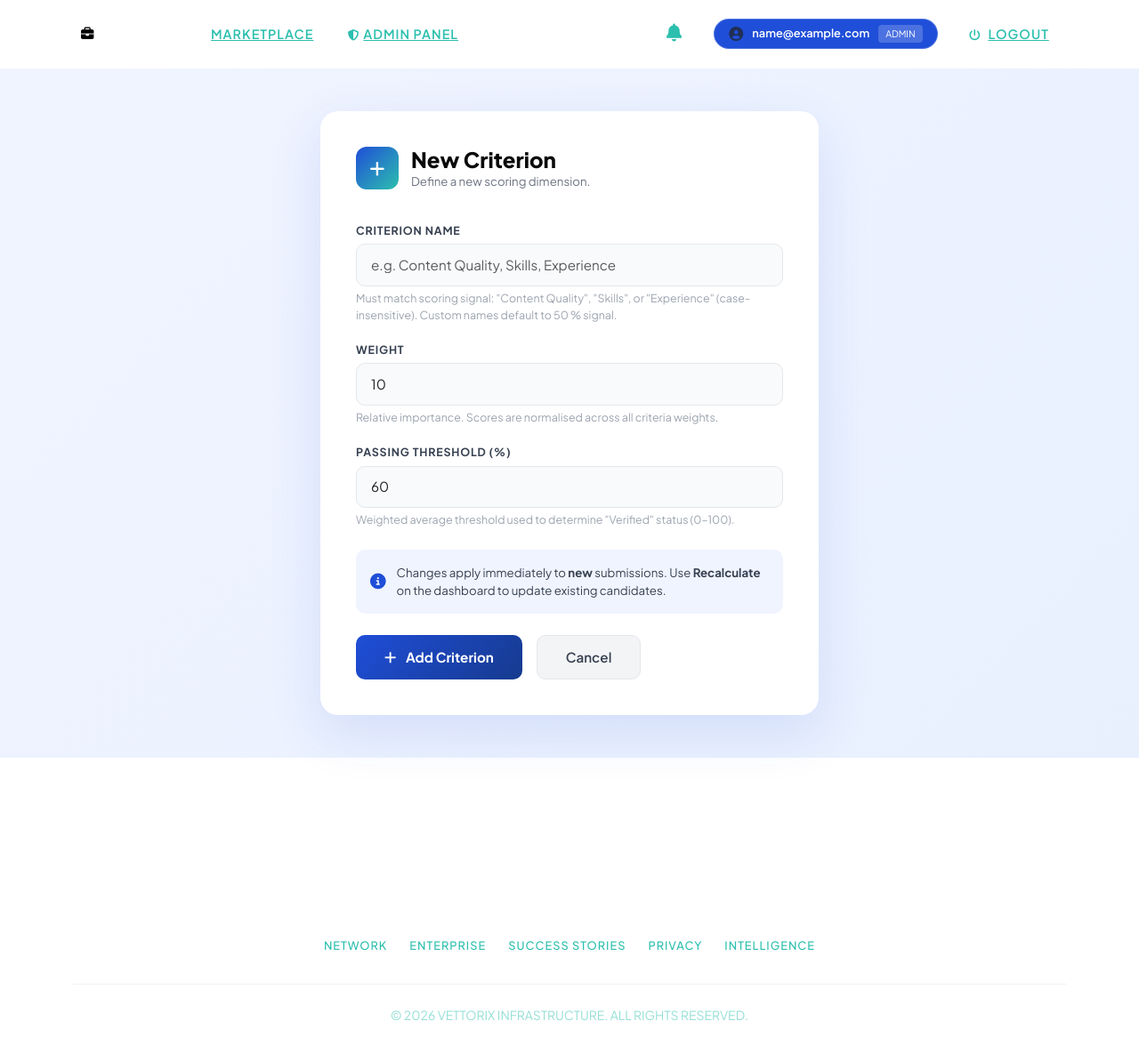
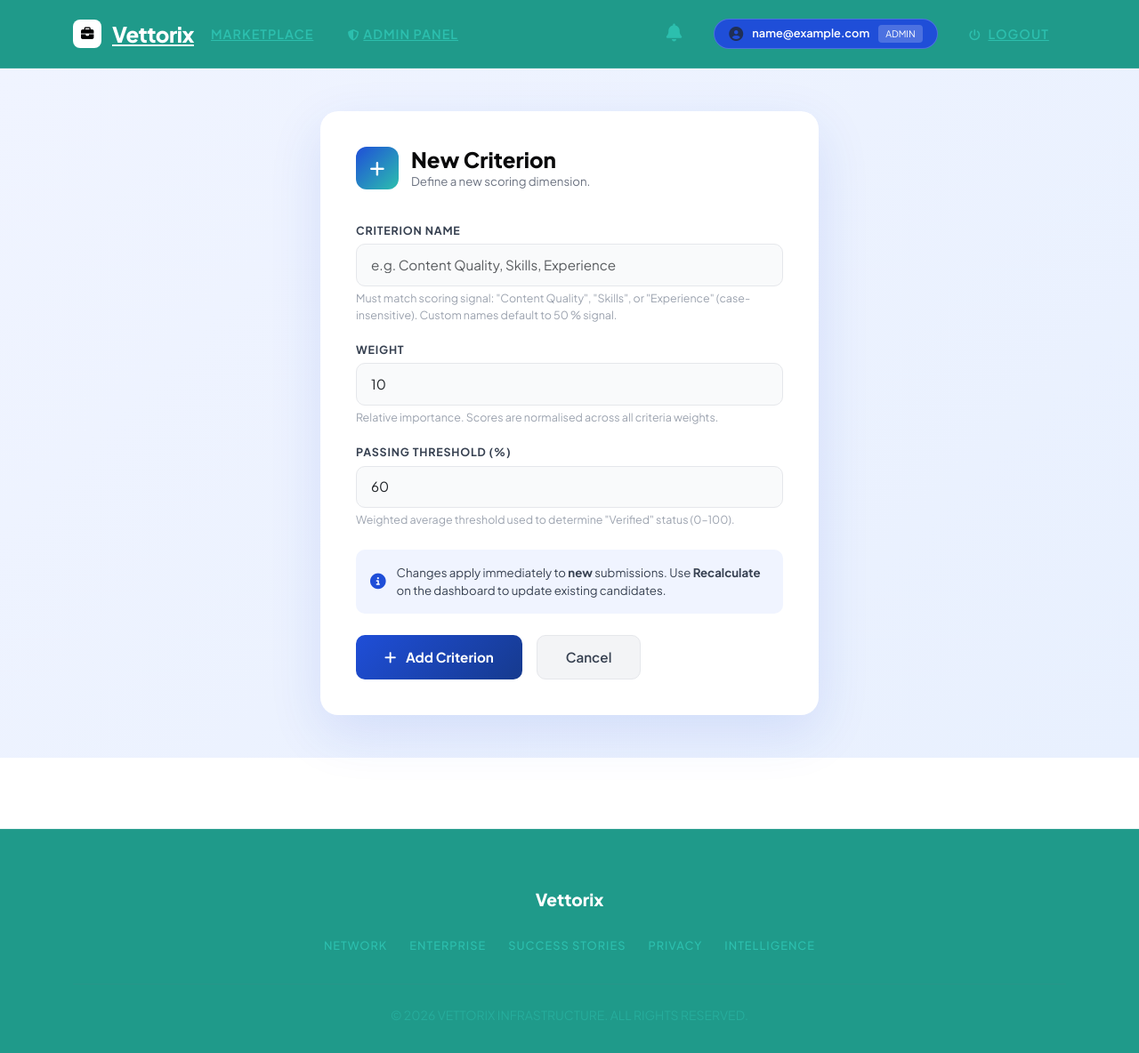
Before and after one commit to RootRace/demo-job-portal-application, a Flask app: page /admin/criteria/add in a window 1280 px wide. Shown: the whole page at 89% size. Run offline with Flask 3, Linux system fonts and the light colour scheme; the visitor is signed in with stand-in values (Sample User, id 1); data that the repository does not hold is empty.

Commit message:
Define --exec-teal-dark in base.html root variables

```diff
--- a/app/templates/base.html
+++ b/app/templates/base.html
@@ -11,6 +11,7 @@
 
     <style>
         :root {
+            --exec-teal-dark: #1F9A8A;      /* Darker Teal */
             --exec-black: #1F4ED8;          /* Primary Blue */
             --exec-dark-grey: #1F4ED8;       /* Primary Blue */
             --exec-border: rgba(255, 255, 255, 0.1);
```
